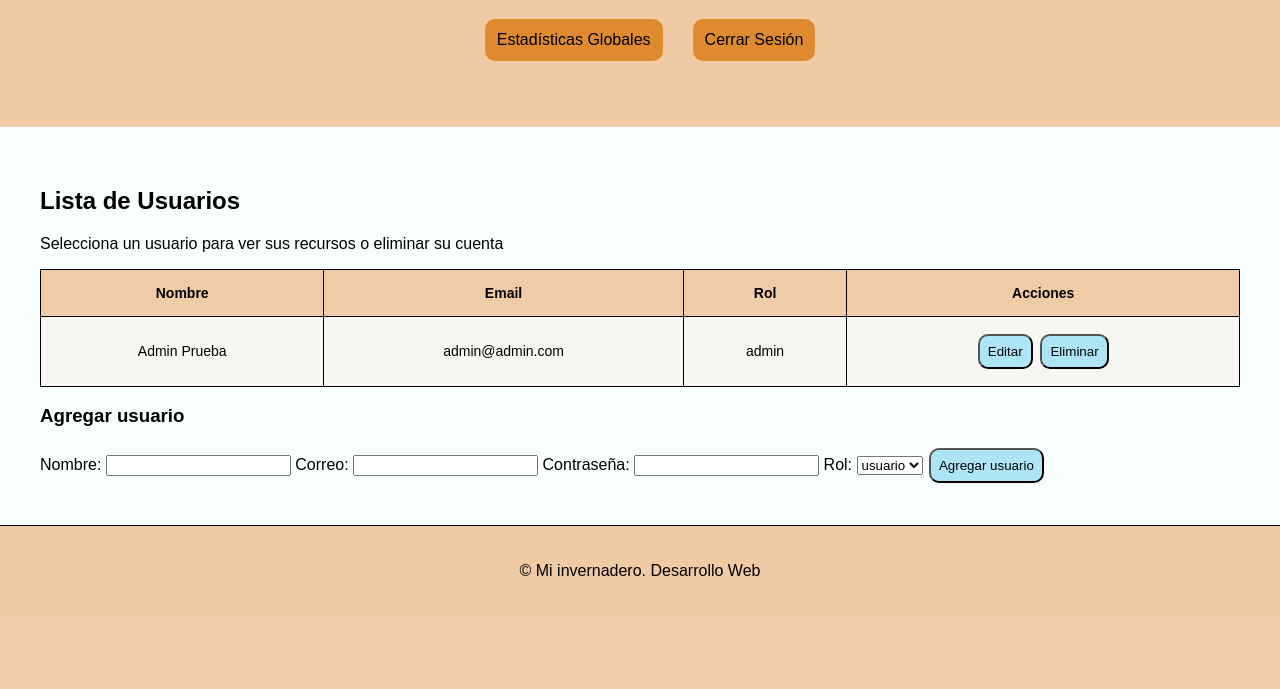
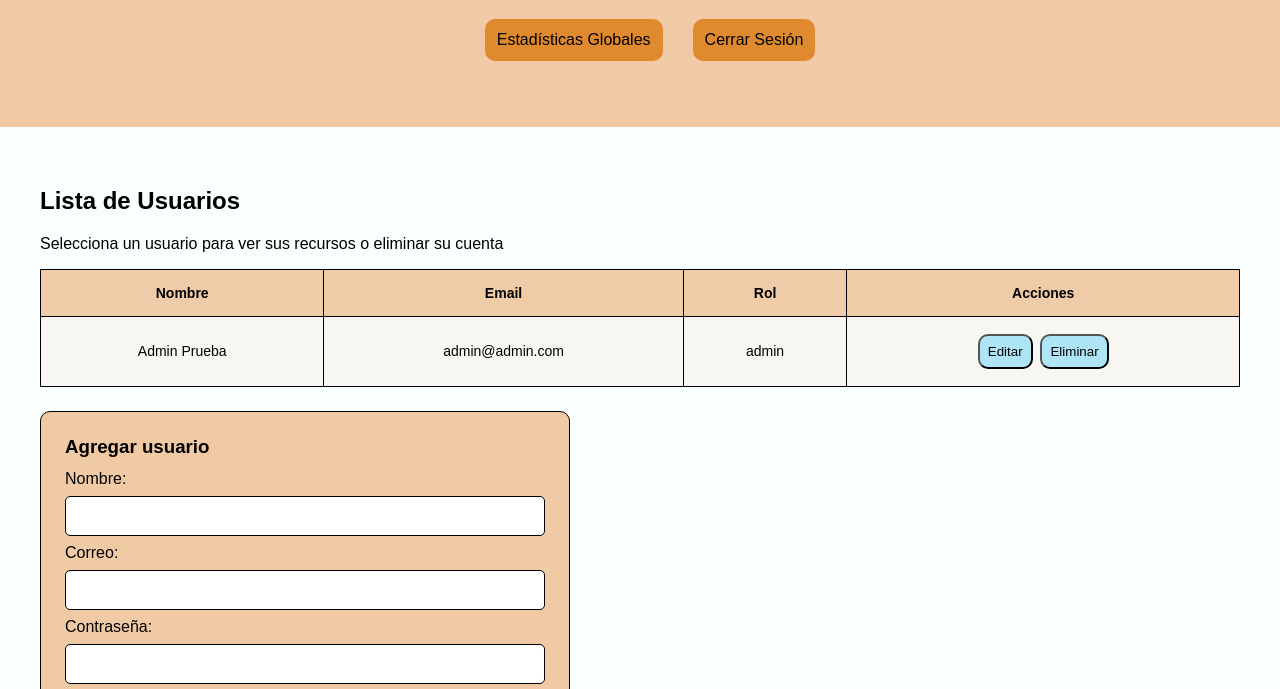
Before and after one commit to jonathanvargas1-ops/invernadero1, a plain HTML site: page admin_usuarios.html in a window 1280 px wide. Shown: the part 111-800 px from the top of the page. Drawn offline with nearby package versions, Linux system fonts and the light colour scheme.

Commit message:
se agregan estilos al formulario de usuarios

```diff
--- a/admin_usuarios.css
+++ b/admin_usuarios.css
@@ -77,6 +77,51 @@ footer {
     font-family: sans-serif;
 }
 
+section {
+    overflow-x: auto;
+}
+
+
+.cuadro-formulario {
+    background-color: #f0caa5;
+    border: 1px solid black;
+    border-radius: 10px;
+    padding: 16px;
+    margin-top: 24px;
+}
+
+.cuadro-formulario h3 {
+    margin: 0 0 12px;
+}
+
+.cuadro-formulario form {
+    display: grid;
+    gap: 8px;
+}
+
+.cuadro-formulario input,
+.cuadro-formulario select {
+    font-size: 16px;
+    padding: 10px;
+    border: 1px solid black;
+    border-radius: 5px;
+    width: 100%;
+    box-sizing: border-box;
+}
+
+.cuadro-formulario button {
+    font-size: 16px;
+    padding: 12px;
+    margin: 4px 0 0;
+}
+
+@media (min-width: 768px) {
+    .cuadro-formulario {
+        max-width: 480px;
+        padding: 24px;
+    }
+}
+
 @media (min-width: 768px) {
     header {
         padding: 50px;
```
